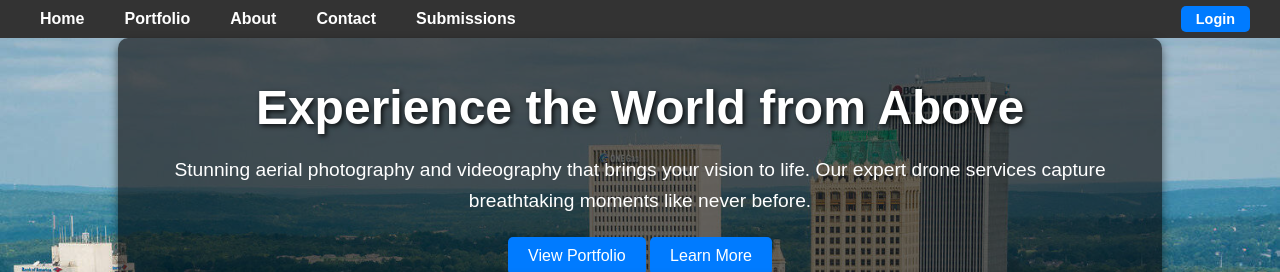
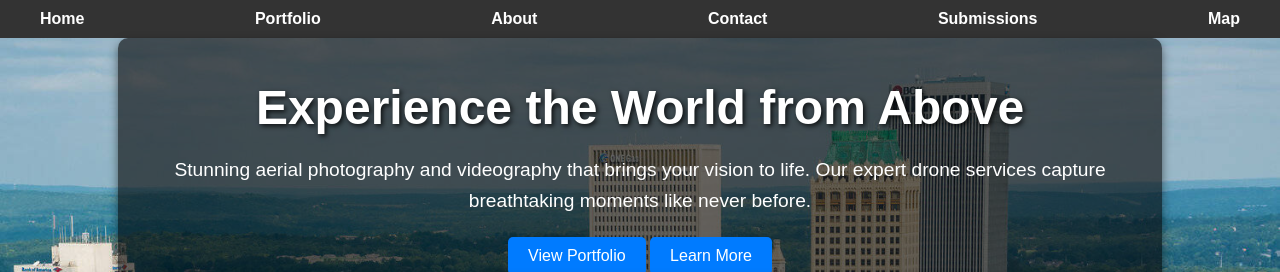
Before and after one commit to BoostedT/Ace-s-Aerial-Studio, a Flask app: page / in a window 1280 px wide. Shown: the top 272 px of the page. Run offline with Flask 3, Linux system fonts and the light colour scheme.

Commit message:
added a map feature

```diff
--- a/app.py
+++ b/app.py
@@ -57,6 +57,7 @@ def new_submission():
 @app.route('/pending', methods=['GET', 'POST'])
 def pending_submission():
     return render_template('pending_submissions.html')
+
 USERNAME = "admin"
 PASSWORD = "password123"
 
@@ -93,5 +94,9 @@ def submissions():
 
     return render_template('submissions.html', data=data)
 
+@app.route('/map')  # New route for the map
+def map():
+    return render_template('map.html')
+
 if __name__ == '__main__':
     app.run(debug=True)
--- a/templates/base.html
+++ b/templates/base.html
@@ -6,7 +6,12 @@
     <title>{% block title %}Ace's Aerial Studio{% endblock %}</title>
     <link rel="stylesheet" href="{{ url_for('static', filename='css/styles.css') }}">
     <link rel="icon" type="image/png" href="static/images/logo.png">
+
+    <link rel="stylesheet" href="https://unpkg.com/leaflet/dist/leaflet.css" />
+
     <script src="{{ url_for('static', filename='js/slideshow.js') }}"></script>
+
+    <script src="https://unpkg.com/leaflet/dist/leaflet.js"></script>
 </head>
 <body>
     <nav>
@@ -16,20 +21,13 @@
             <li><a href="{{ url_for('about') }}">About</a></li>
             <li><a href="{{ url_for('contact') }}">Contact</a></li>
             <li><a href="{{ url_for('submissions') }}">Submissions</a></li>
-            <li class="login-button">
-                {% if session.get('logged_in') %}
-                    <a href="{{ url_for('logout') }}">Logout</a>
-                {% else %}
-                    <a href="{{ url_for('login') }}">Login</a>
-                {% endif %}
-            </li>
-        </ul>
+            <li><a href="{{ url_for('map') }}">Map</a></li>  </ul>
     </nav>
     <main>
         {% block content %}{% endblock %}
     </main>
     <footer>
-        <p>&copy; 2024 Ace's Aerial Studio. All rights reserved.</p>
+        <p>&copy; 2025 Ace's Aerial Studio's. All rights reserved.</p>
     </footer>
 </body>
 </html>
```
Also changed, not shown: templates/map.html (added, +38 -0 lines).
